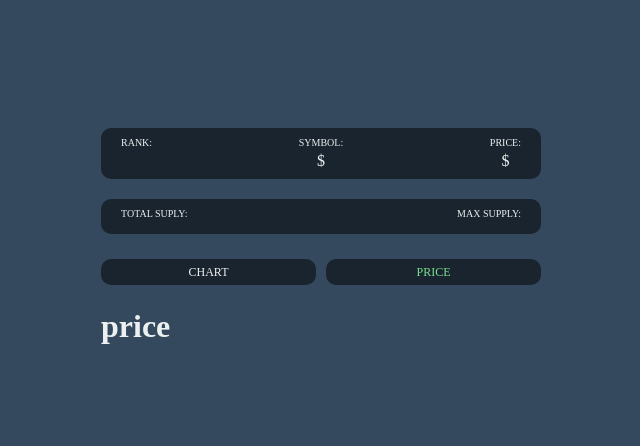
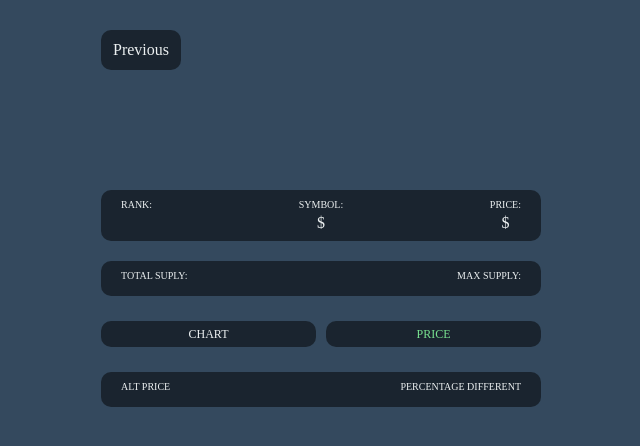
Before and after one commit to Zbell0/learning-react, a React (Vite) app in the folder Day-4/coin-tracker/: page /1/price in a window 1280 px wide. Shown: the top 446 px of the page, without its empty margins (319-959 px from the left). Built offline with nearby package versions, Linux system fonts and the light colour scheme; no server answers.

Commit message:
before mock json

```diff
--- a/Day-4/coin-tracker/src/routes/Coin.tsx
+++ b/Day-4/coin-tracker/src/routes/Coin.tsx
@@ -82,6 +82,19 @@ const Tab = styled.span<{ isActive: boolean }>`
   }
 `;
 
+const Previous = styled.span`
+  width: 60px;
+  height: 40px;
+  padding: 20px 40px;
+  border-radius: 10px;
+  background-color: rgba(0, 0, 0, 0.5);
+  display: flex;
+  justify-content: center;
+  align-items: center;
+  color: ${(prop) => prop.theme.textColor};
+  margin-top: 30px;
+`;
+
 interface RouteParams {
   coinId: string;
 }
@@ -156,22 +169,7 @@ function Coin() {
     ["tickers", coinId],
     () => fetchCoinTickers(coinId)
   );
-  // const [info, setInfo] = useState<InfoData>();
-  // const [priceInfo, setPriceInfo] = useState<PriceData>();
-  // const [loading, setLoading] = useState(true);
-  // useEffect(() => {
-  //   (async () => {
-  //     const infoData = await (
-  //       await fetch(`https://api.coinpaprika.com/v1/coins/${coinId}`)
-  //     ).json();
-  //     const priceData = await (
-  //       await fetch(`https://api.coinpaprika.com/v1/tickers/${coinId}`)
-  //     ).json();
-  //     setInfo(infoData);
-  //     setPriceInfo(priceData);
-  //     setLoading(false);
-  //   })();
-  // }, [coinId]);
+
   const loading = infoLoading || tickerLoading;
   return (
     <Container>
@@ -180,15 +178,24 @@ function Coin() {
           {state?.name ? state.name : loading ? "Loading..." : infoData?.name}
         </title>
       </Helmet>
-      <Header>
-        <Title>
-          {state?.name ? state.name : loading ? "Loading..." : infoData?.name}
-        </Title>
-      </Header>
+
       {loading ? (
         <Loader>Loading...</Loader>
       ) : (
         <>
+          <Link to={`/`}>
+            <Previous>Previous</Previous>
+          </Link>
+          <Header>
+            <Title>
+              {state?.name
+                ? state.name
+                : loading
+                ? "Loading..."
+                : infoData?.name}
+            </Title>
+          </Header>
+
           <Overview>
             <OverviewItem>
               <span>Rank:</span>
@@ -226,7 +233,7 @@ function Coin() {
 
           <Switch>
             <Route path={`/:coinId/price`}>
-              <Price />
+              <Price coinId={coinId} />
             </Route>
             <Route path={`/:coinId/chart`}>
               <Chart coinId={coinId} />
--- a/Day-4/coin-tracker/src/routes/Price.tsx
+++ b/Day-4/coin-tracker/src/routes/Price.tsx
@@ -1,5 +1,84 @@
-function Price() {
-  return <h1>price</h1>;
+import { useQuery } from "react-query";
+import { fetchCoinTickers } from "../api";
+import styled from "styled-components";
+
+const Overview = styled.div`
+  display: flex;
+  justify-content: space-between;
+  background-color: rgba(0, 0, 0, 0.5);
+  padding: 10px 20px;
+  border-radius: 10px;
+`;
+const OverviewItem = styled.div`
+  display: flex;
+  flex-direction: column;
+  align-items: center;
+
+  span:first-child {
+    font-size: 10px;
+    font-weight: 400;
+    text-transform: uppercase;
+    margin-bottom: 5px;
+  }
+`;
+interface priceProp {
+  coinId: string;
+}
+
+interface ITickerHistory {
+  id: string;
+  name: string;
+  symbol: string;
+  rank: number;
+  circulating_supply: number;
+  total_supply: number;
+  max_supply: number;
+  beta_value: number;
+  first_data_at: string;
+  last_updated: string;
+  quotes: {
+    USD: {
+      ath_date: string;
+      ath_price: number;
+      market_cap: number;
+      market_cap_change_24h: number;
+      percent_change_1h: number;
+      percent_change_1y: number;
+      percent_change_6h: number;
+      percent_change_7d: number;
+      percent_change_12h: number;
+      percent_change_15m: number;
+      percent_change_24h: number;
+      percent_change_30d: number;
+      percent_change_30m: number;
+      percent_from_price_ath: number;
+      price: number;
+      volume_24h: number;
+      volume_24h_change_24h: number;
+    };
+  };
+}
+
+function Price({ coinId }: priceProp) {
+  const { isLoading, data } = useQuery<ITickerHistory>(
+    ["pricetab", coinId],
+    () => fetchCoinTickers(coinId),
+    {
+      refetchInterval: 10000,
+    }
+  );
+  console.log(data);
+
+  return (
+    <Overview>
+      <OverviewItem>
+        <span>alt price</span>
+      </OverviewItem>
+      <OverviewItem>
+        <span>percentage different</span>
+      </OverviewItem>
+    </Overview>
+  );
 }
 
 export default Price;
```
